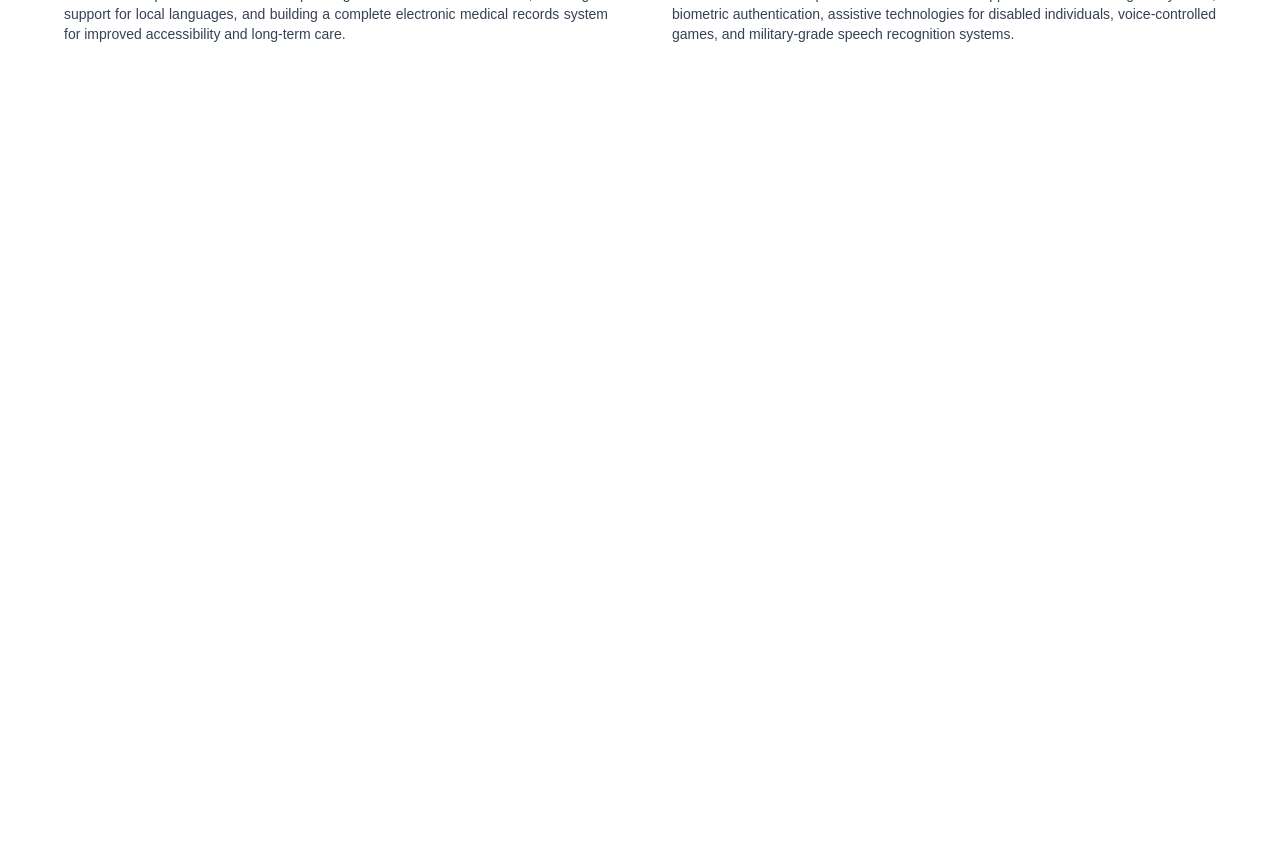
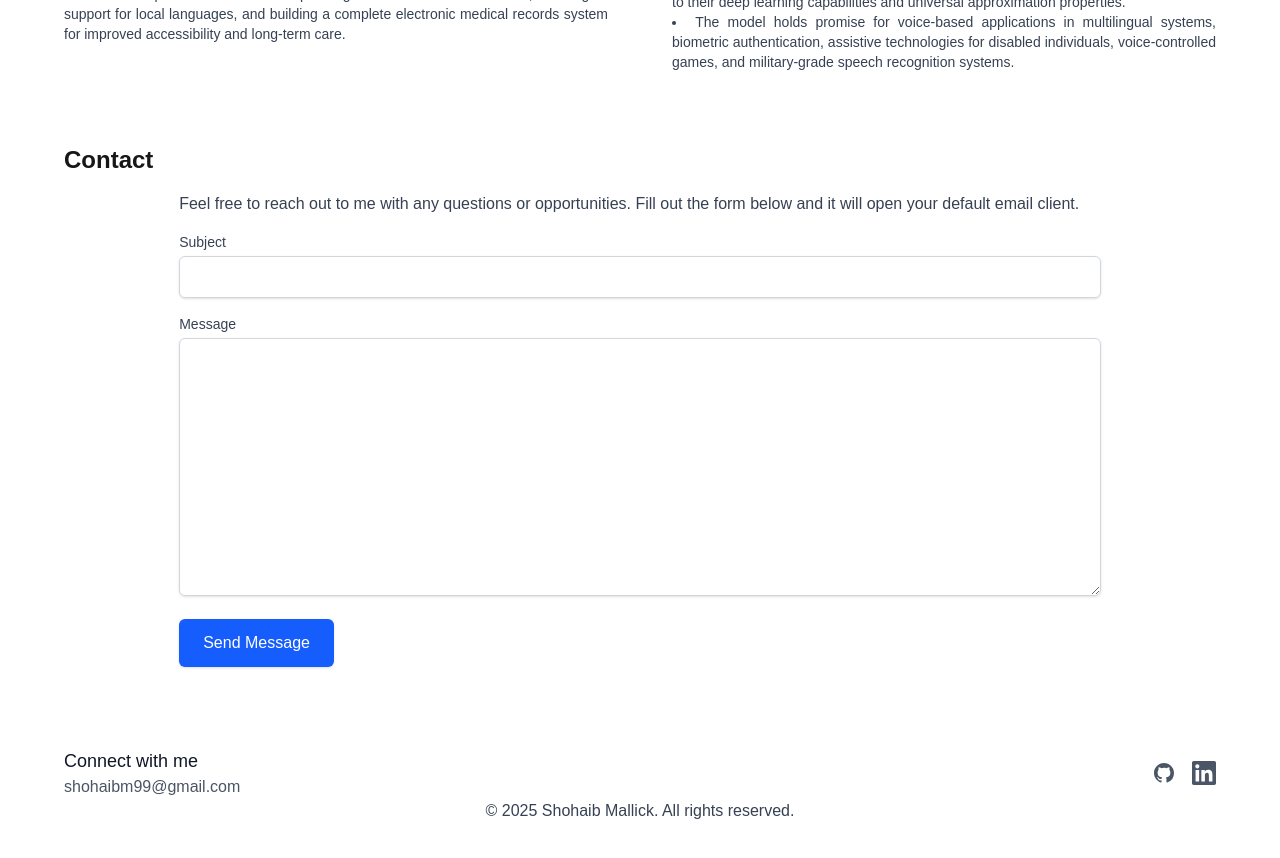
Before and after one commit to shohaibmk/Portfolio, a Next.js app: page / in a window 1280 px wide. Shown: the part 1500-2358 px from the top of the page. Before the commit the page ends 1616 px from the top, so only its background shows below. Built offline with nearby package versions, Linux system fonts and the light colour scheme.

Commit message:
feat: Added Conact Form Component
Description:
- Anyone can fill the form the contact me by filling details like subject and body and when they hit send button default message service is open with subject and body.
- Changes in folder structure

Added Components:
- contact.jsx

```diff
--- /dev/null
+++ b/app/components/contact.jsx
@@ -0,0 +1,83 @@
+"use client"
+import React, { useState } from 'react';
+
+function Contact() {
+  const [formData, setFormData] = useState({
+    subject: '',
+    message: ''
+  });
+
+  const handleChange = (e) => {
+    const { name, value } = e.target;
+    setFormData(prevState => ({
+      ...prevState,
+      [name]: value
+    }));
+  };
+
+  const handleSubmit = (e) => {
+    e.preventDefault();
+
+    // Format the email body with line breaks
+    const emailBody = `${formData.message}`;
+
+    // Create the mailto link with the form data
+    const mailtoLink = `mailto:shohaibm99@gmail.com?subject=${encodeURIComponent(formData.subject)}&body=${encodeURIComponent(emailBody)}`;
+
+    // Open the default email client
+    window.location.href = mailtoLink;
+  };
+
+  return (
+    <div className="px-8 py-6">
+      <h1 className="text-2xl font-bold mb-4">Contact</h1>
+
+      <div className="lg:px-[10%]">
+        <p className="mb-4 text-gray-700">
+          Feel free to reach out to me with any questions or opportunities. Fill out the form below and it will open your default email client.
+        </p>
+
+        <form onSubmit={handleSubmit} className="space-y-4">
+          <div>
+            <label htmlFor="subject" className="block text-sm font-medium text-gray-700 mb-1">Subject</label>
+            <input
+              type="text"
+              id="subject"
+              name="subject"
+              value={formData.subject}
+              onChange={handleChange}
+              className="w-full px-3 py-2 border border-gray-300 rounded-md shadow-sm focus:outline-none focus:ring-2 focus:ring-blue-500 focus:border-blue-500"
+              required
+            />
+          </div>
+
+          <div>
+            <label htmlFor="message" className="block text-sm font-medium text-gray-700 mb-1">Message</label>
+            <textarea
+              id="message"
+              name="message"
+              rows="10"
+              value={formData.message}
+              onChange={handleChange}
+              className="w-full px-3 py-2 border border-gray-300 rounded-md shadow-sm focus:outline-none focus:ring-2 focus:ring-blue-500 focus:border-blue-500"
+              required
+            ></textarea>
+          </div>
+
+          <div>
+            <button
+              type="submit"
+              className="w-full md:w-auto px-6 py-3 bg-blue-600 text-white font-medium rounded-md shadow-sm hover:bg-blue-700 focus:outline-none focus:ring-2 focus:ring-offset-2 focus:ring-blue-500 transition-colors duration-200 hover:cursor-pointer"
+            >
+              Send Message
+            </button>
+          </div>
+        </form>
+
+
+      </div>
+    </div>
+  );
+}
+
+export default Contact;
--- /dev/null
+++ b/app/components/footer.jsx
@@ -0,0 +1,35 @@
+import React from 'react'
+
+function Footer() {
+    return (
+        <div className="px-8 py-6">
+            <div className="mt-8 flex flex-col md:flex-row md:items-center md:justify-between">
+                <div className="mb-4 md:mb-0">
+                    <h3 className="text-lg font-medium text-gray-900">Connect with me</h3>
+                    <p className="text-gray-600">shohaibm99@gmail.com</p>
+                </div>
+
+                <div className="flex space-x-4">
+                    <a href="https://github.com/shohaibmk" target="_blank" rel="noopener noreferrer" className="text-gray-600 hover:text-gray-900">
+                        <span className="sr-only">GitHub</span>
+                        <svg className="h-6 w-6" fill="currentColor" viewBox="0 0 24 24" aria-hidden="true">
+                            <path fillRule="evenodd" d="M12 2C6.477 2 2 6.484 2 12.017c0 4.425 2.865 8.18 6.839 9.504.5.092.682-.217.682-.483 0-.237-.008-.868-.013-1.703-2.782.605-3.369-1.343-3.369-1.343-.454-1.158-1.11-1.466-1.11-1.466-.908-.62.069-.608.069-.608 1.003.07 1.531 1.032 1.531 1.032.892 1.53 2.341 1.088 2.91.832.092-.647.35-1.088.636-1.338-2.22-.253-4.555-1.113-4.555-4.951 0-1.093.39-1.988 1.029-2.688-.103-.253-.446-1.272.098-2.65 0 0 .84-.27 2.75 1.026A9.564 9.564 0 0112 6.844c.85.004 1.705.115 2.504.337 1.909-1.296 2.747-1.027 2.747-1.027.546 1.379.202 2.398.1 2.651.64.7 1.028 1.595 1.028 2.688 0 3.848-2.339 4.695-4.566 4.943.359.309.678.92.678 1.855 0 1.338-.012 2.419-.012 2.747 0 .268.18.58.688.482A10.019 10.019 0 0022 12.017C22 6.484 17.522 2 12 2z" clipRule="evenodd" />
+                        </svg>
+                    </a>
+                    <a href="https://www.linkedin.com/in/shohaibmallick" target="_blank" rel="noopener noreferrer" className="text-gray-600 hover:text-gray-900">
+                        <span className="sr-only">LinkedIn</span>
+                        <svg className="h-6 w-6" fill="currentColor" viewBox="0 0 24 24" aria-hidden="true">
+                            <path d="M20.447 20.452h-3.554v-5.569c0-1.328-.027-3.037-1.852-3.037-1.853 0-2.136 1.445-2.136 2.939v5.667H9.351V9h3.414v1.561h.046c.477-.9 1.637-1.85 3.37-1.85 3.601 0 4.267 2.37 4.267 5.455v6.286zM5.337 7.433c-1.144 0-2.063-.926-2.063-2.065 0-1.138.92-2.063 2.063-2.063 1.14 0 2.064.925 2.064 2.063 0 1.139-.925 2.065-2.064 2.065zm1.782 13.019H3.555V9h3.564v11.452zM22.225 0H1.771C.792 0 0 .774 0 1.729v20.542C0 23.227.792 24 1.771 24h20.451C23.2 24 24 23.227 24 22.271V1.729C24 .774 23.2 0 22.222 0h.003z" />
+                        </svg>
+                    </a>
+                </div>
+            </div>
+            <div className="flex justify-center">
+
+                <p className="text-gray-700">&copy; 2025 Shohaib Mallick. All rights reserved.</p>
+            </div>
+        </div>
+    )
+}
+
+export default Footer
--- a/app/landing.jsx
+++ b/app/components/landing.jsx
@@ -1,11 +1,11 @@
 import Image from 'next/image';
-import SkillButton from './components/skillButton';
-import { skills } from './data/skills';
+import SkillButton from './skillButton';
+import { skills } from '../data/skills';
 
 // Landing component
 const Landing = () => {
     return (
-        <div className="px-4">
+        <div className="px-8">
             <div className="flex flex-col md:flex-row items-center justify-center py-8 md:py-10 gap-8">
                 <div className="mb-4 md:mb-8">
                     <Image
@@ -22,7 +22,7 @@
                 <div className="max-w-2xl lg:mx-32">
                     <div id="name" className="space-y-1 md:space-y-2">
                         <h1 className="text-3xl md:text-4xl font-bold flex flex-row md:flex-row items-center gap-2">
-                            <span>Hi, I'm Shohaib Mallick</span>
+                            <span className="w-full">Hey, I'm Shohaib Mallick</span>
                             <span className="relative flex h-3 w-3">
                                 <span className="animate-ping absolute inline-flex h-full w-full rounded-full bg-green-400 opacity-75"></span>
                                 <span className="relative inline-flex rounded-full h-3 w-3 bg-green-500"></span>
--- a/app/research.jsx
+++ b/app/components/research.jsx
@@ -6,7 +6,7 @@
     return (
         <div className={className}>
             <a href={citationLink} target="_blank" rel="noopener noreferrer">
-                <h2 className="text-xl font-semibold hover:underline w-max">{title}</h2>
+                <h2 className="text-xl font-semibold hover:underline">{title}</h2>
             </a>
             <p className="text-sm text-gray-800 font-bold">
                 {journal} {date && `· ${date}`} <br />
@@ -38,8 +38,8 @@
         },
         {
             title: "Proposed Model of Speech Recognition using MFCC and DNN",
-            journal: "International Journal of Engineering Research & Technology (IJERT)",
-            date: "May 10, 2020",
+            journal: "International Journal of Engineering Research & Technology (IJERT) · May 10, 2020 · Vol 9 · Issue 5",
+            // date: "May 10, 2020",
             citationLink: "https://www.ijert.org/proposed-model-of-speech-recognition-using-mfcc-and-dnn",
             paperLink: "https://www.ijert.org/research/proposed-model-of-speech-recognition-using-mfcc-and-dnn-IJERTV9IS050421.pdf",
             keyPoints: [
--- a/app/page.jsx
+++ b/app/page.jsx
@@ -1,8 +1,10 @@
-import ScrollLinked from "./pageProgress.jsx";
-import AboutMe from "./aboutMe.jsx";
-import Education from "./education.jsx";
-import Experience from "./experience.jsx";
-import Research from "./research.jsx";
+import ScrollLinked from "./components/pageProgress.jsx";
+import AboutMe from "./components/aboutMe.jsx";
+import Education from "./components/education.jsx";
+import Experience from "./components/experience.jsx";
+import Research from "./components/research.jsx";
+import Contact from "./components/contact.jsx";
+import Footer from "./components/footer.jsx";
 
 export default function Home() {
   return (
@@ -14,6 +16,8 @@
         <Education />
       </div>
       <Research />
+      <Contact />
+      <Footer />
     </div>
   );
 }
```
Also changed, not shown: app/components/aboutMe.jsx (renamed from app/aboutMe.jsx), app/components/education.jsx (renamed from app/education.jsx), app/components/experience.jsx (renamed from app/experience.jsx), app/components/pageProgress.jsx (renamed from app/pageProgress.jsx).
